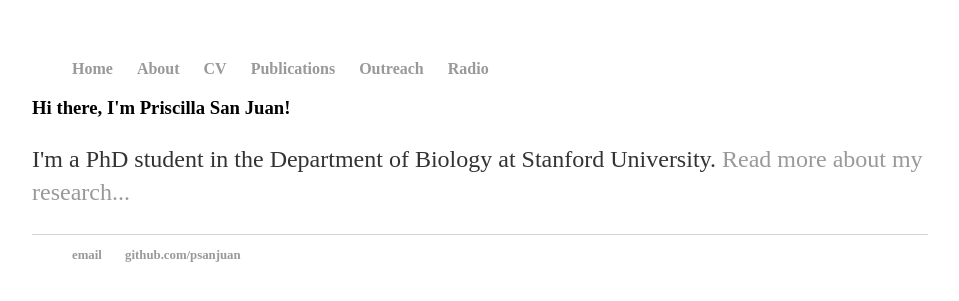
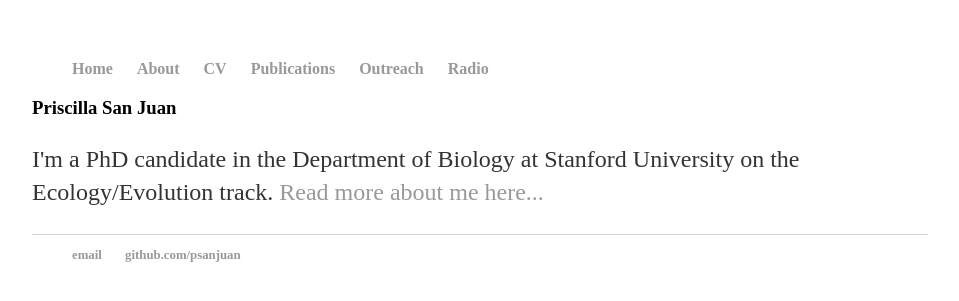
Before and after one commit to psanjuan/psanjuan.github.io, a Jekyll site: the page built from index.html, in a window 1280 px wide. Shown: the top 301 px of the page, without its empty margins (160-1119 px from the left). Built offline with Jekyll 4.4.1, drawn with Linux system fonts in a browser that asks for light colours.

Commit message:
Update index.html

```diff
--- a/index.html
+++ b/index.html
@@ -3,6 +3,6 @@ layout: default
 title: Priscilla San Juan, PhD candidate
 ---
 <div class="blurb">
-	<h3>Hi there, I'm Priscilla San Juan!</h3>
-	<p>I'm a PhD student in the Department of Biology at Stanford University. <a href="/about">Read more about my research...</a></p>
+	<h3>Priscilla San Juan</h3>
+	<p>I'm a PhD candidate in the Department of Biology at Stanford University on the Ecology/Evolution track. <a href="/about">Read more about me here...</a></p>
 </div><!-- /.blurb -->
```
